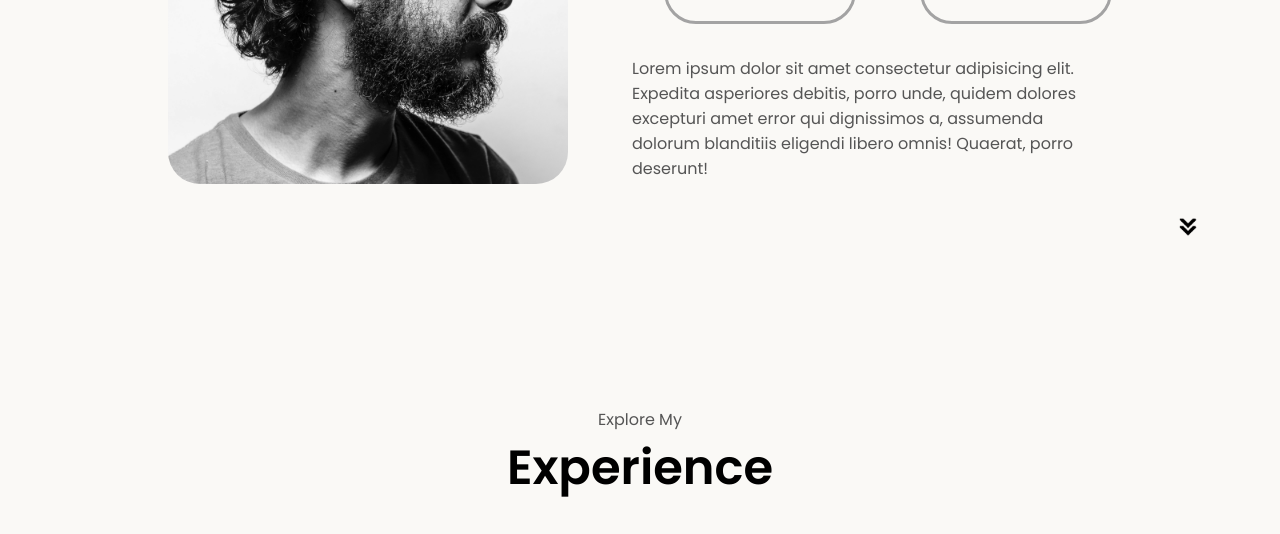
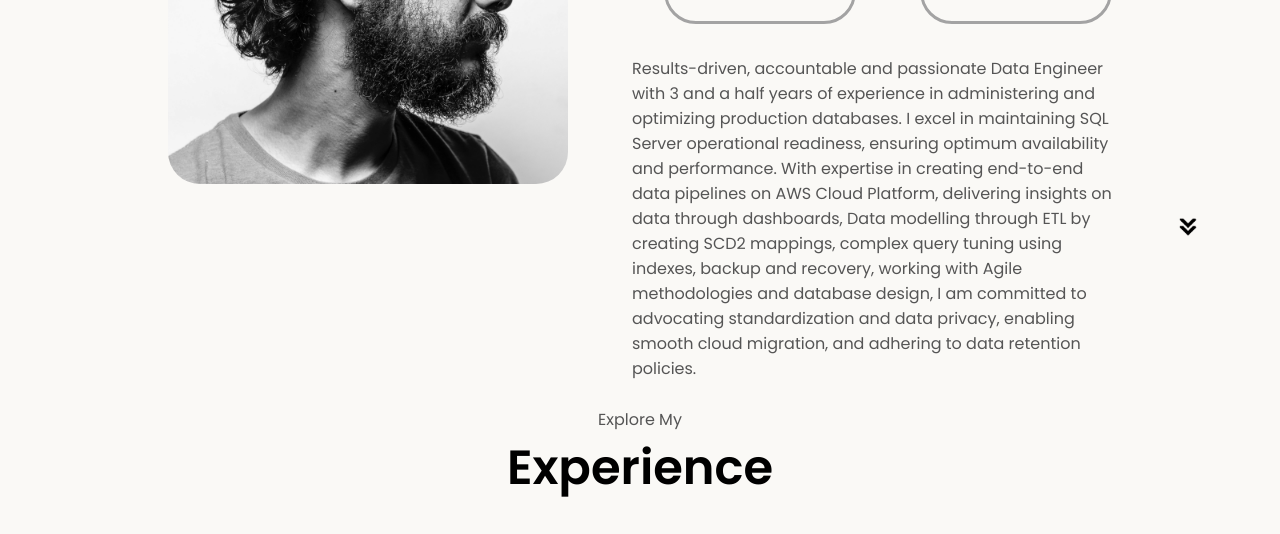
Before and after one commit to Amitsrivatsa/portfolio, a plain HTML site: page index.html in a window 1280 px wide. Shown: the part 1197-1731 px from the top of the page. Drawn offline with Linux system fonts and the light colour scheme.

Commit message:
edited about me

```diff
--- a/index.html
+++ b/index.html
@@ -98,7 +98,7 @@
                         </div>
                     </div>
                     <div class="text-container">
-                        <p>Lorem ipsum dolor sit amet consectetur adipisicing elit. Expedita asperiores debitis, porro unde, quidem dolores excepturi amet error qui dignissimos a, assumenda dolorum blanditiis eligendi libero omnis! Quaerat, porro deserunt!
+                        <p>Results-driven, accountable and passionate Data Engineer with 3 and a half years of experience in administering and optimizing production databases. I excel in maintaining SQL Server operational readiness, ensuring optimum availability and performance. With expertise in creating end-to-end data pipelines on AWS Cloud Platform, delivering insights on data through dashboards, Data modelling through ETL by creating SCD2 mappings, complex query tuning using indexes, backup and recovery, working with Agile methodologies and database design, I am committed to advocating standardization and data privacy, enabling smooth cloud migration, and adhering to data retention policies.
                         </p>
                     </div>
                 </div>
```
